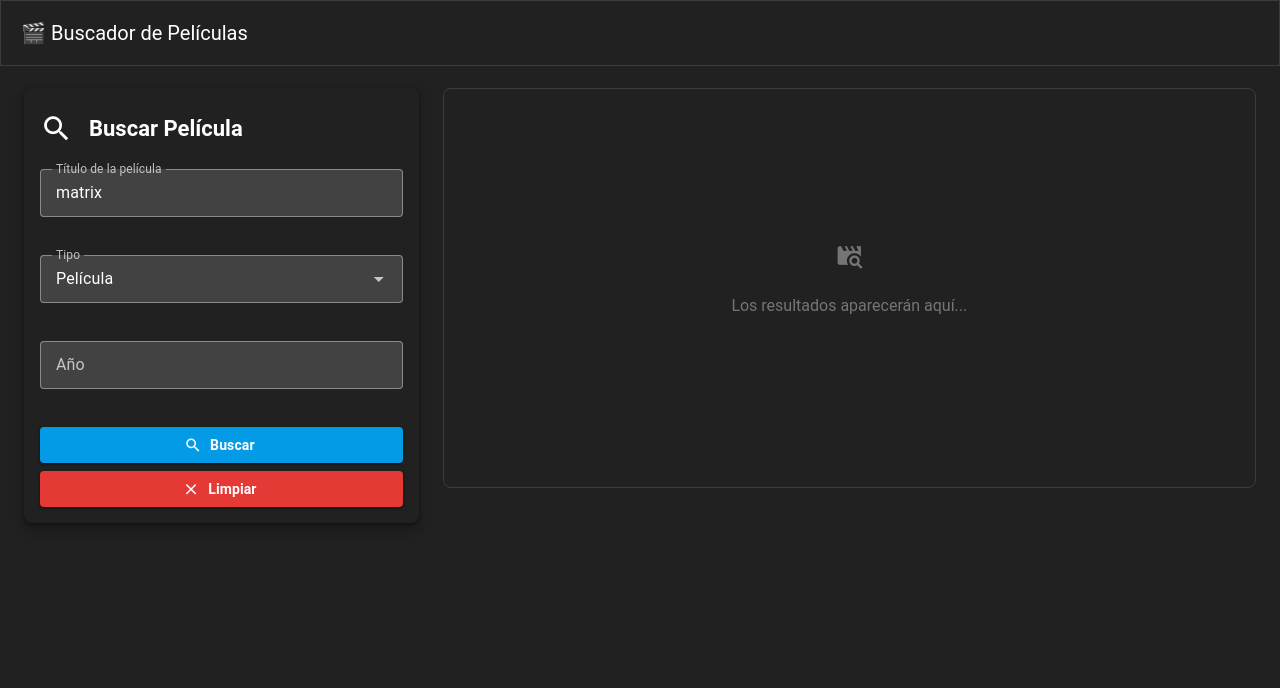
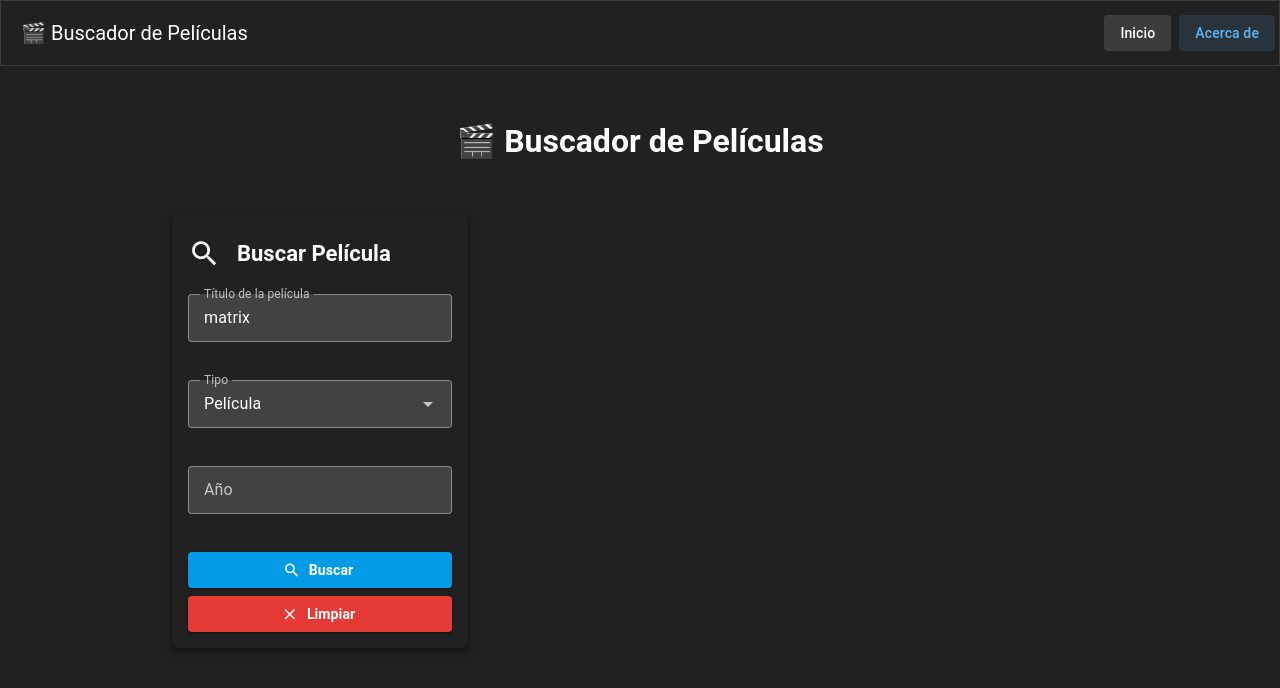
Before and after one commit to DiegoCanoRo/sistema-busqueda-peliculas, a Vue app: page / in a window 1280 px wide. Shown: the top 688 px of the page. Built offline with nearby package versions, Linux system fonts and the light colour scheme; a small style sheet from the web is missing; the HTML template or start-up script is replaced by a standard one.

Commit message:
traslado de buscador a index.vue y implemento de router-view

```diff
--- a/src/App.vue
+++ b/src/App.vue
@@ -2,94 +2,16 @@
   <v-app theme="dark">
     <v-app-bar color="grey-darken-4" flat border>
       <v-app-bar-title>🎬 Buscador de Películas</v-app-bar-title>
+      <v-spacer></v-spacer>
+      <v-btn to="/" variant="text" class="mr-2">Inicio</v-btn>
+      <v-btn to="/about" variant="tonal" color="blue-lighten-2">Acerca de</v-btn>
     </v-app-bar>
 
     <v-main class="bg-grey-darken-4">
-      <v-container fluid class="pa-6">
-        <v-row>
-          <v-col cols="12" md="4">
-            <MovieSearch @search-movies="buscarPeliculas" />
-          </v-col>
-
-          <v-col cols="12" md="8">
-            <LoadingSpinner :loading="cargando" />
-
-            <MovieList
-              v-if="peliculas && peliculas.length > 0"
-              :peliculas="peliculas"
-              @select-movie="seleccionarPelicula"
-            />
-
-            <v-sheet
-              v-else-if="!cargando"
-              border
-              rounded="lg"
-              class="d-flex align-center justify-center bg-transparent text-grey-darken-1"
-              height="400"
-            >
-              <div class="text-center">
-                <v-icon icon="mdi-movie-search" size="large" class="mb-2"></v-icon>
-                <p>{{ error || 'Los resultados aparecerán aquí...' }}</p>
-              </div>
-            </v-sheet>
-
-            <MovieDetails
-              v-if="peliculaSeleccionada"
-              :movie="peliculaSeleccionada"
-              @close-details="peliculaSeleccionada = null"
-            />
-          </v-col>
-        </v-row>
-      </v-container>
+      <router-view />
     </v-main>
   </v-app>
 </template>
 
 <script setup>
-import { ref } from 'vue'
-import MovieSearch from './components/MovieSearch.vue'
-import MovieList from './components/MovieList.vue'
-import MovieDetails from './components/MovieDetails.vue'
-import LoadingSpinner from './components/LoadingSpinner.vue'
-import { searchMovies, getMovieDetails } from './services/movieApi'
-
-const peliculas = ref([])
-const peliculaSeleccionada = ref(null)
-const cargando = ref(false)
-const error = ref('')
-
-// Lógica de búsqueda
-const buscarPeliculas = async (parametros) => {
-  cargando.value = true
-  error.value = ''
-
-  try {
-    const data = await searchMovies(parametros)
-    if (data && data.Response === 'True') {
-      peliculas.value = data.Search
-    } else {
-      peliculas.value = []
-      error.value = data.Error || 'No se encontraron resultados para tu búsqueda.'
-    }
-  } catch (err) {
-    error.value = 'Hubo un error al conectar con el servidor.'
-    console.error('Error en búsqueda:', err)
-  } finally {
-    cargando.value = false
-  }
-}
-
-// Lógica de detalles
-const seleccionarPelicula = async (id) => {
-  cargando.value = true
-  try {
-    const data = await getMovieDetails(id)
-    peliculaSeleccionada.value = data
-  } catch (err) {
-    error.value = 'No se pudieron cargar los detalles.'
-    console.error('Error en detalles:', err)
-  } finally {
-    cargando.value = false
-  }
-}
 </script>
--- a/src/components/MovieSearch.vue
+++ b/src/components/MovieSearch.vue
@@ -84,7 +84,7 @@ const year = ref('')
 
 const onSearch = () => {
   if (query.value.trim()) {
-    // Emitimos el objeto al componente padre (index.vue)
+
     emit('search-movies', {
       query: query.value,
       tipo: tipo.value,
--- a/src/pages/index.vue
+++ b/src/pages/index.vue
@@ -9,24 +9,24 @@
     <v-row>
       <v-col cols="12" md="4">
         <movie-search
-              @search-movies="handleSearch"
+          @search-movies="buscarPeliculas"
           @clear-results="handleClear"
         />
       </v-col>
 
       <v-col cols="12" md="8">
-            <loading-spinner :loading="loading" />
+        <loading-spinner :loading="cargando" />
 
         <movie-list
-              v-if="movies.length > 0"
-              :movies="movies"
-              @select-movie="handleMovieSelect"
+          v-if="peliculas.length > 0"
+          :peliculas="peliculas"
+          @select-movie="seleccionarPelicula"
         />
 
         <movie-details
-              v-if="selectedMovie"
-              :movie="selectedMovie"
-              @close-details="handleCloseDetails"
+          v-if="peliculaSeleccionada"
+          :movie="peliculaSeleccionada"
+          @close-details="peliculaSeleccionada = null"
         />
 
         <v-alert
@@ -49,50 +49,47 @@ import MovieDetails from '../components/MovieDetails.vue'
 import LoadingSpinner from '../components/LoadingSpinner.vue'
 import { searchMovies, getMovieDetails } from '../services/movieApi'
 
-const movies = ref([])
-const selectedMovie = ref(null)
-const loading = ref(false)
+
+const peliculas = ref([])
+const peliculaSeleccionada = ref(null)
+const cargando = ref(false)
 const error = ref('')
 
-const handleSearch = async (searchParams) => {
-  loading.value = true
+const buscarPeliculas = async (searchParams) => {
+  cargando.value = true
   error.value = ''
 
   try {
     const response = await searchMovies(searchParams)
     if (response.Search) {
-      movies.value = response.Search
+      peliculas.value = response.Search
     } else {
-      movies.value = []
+      peliculas.value = []
       error.value = 'No se encontraron películas'
     }
   } catch (err) {
     error.value = 'Error al buscar películas'
     console.error(err)
   } finally {
-    loading.value = false
+    cargando.value = false
   }
 }
 
-const handleMovieSelect = async (imdbID) => {
-  loading.value = true
+const seleccionarPelicula = async (imdbID) => {
+  cargando.value = true
   try {
-    selectedMovie.value = await getMovieDetails(imdbID)
+    peliculaSeleccionada.value = await getMovieDetails(imdbID)
   } catch (err) {
     error.value = 'Error al cargar detalles de la película'
     console.error(err)
   } finally {
-    loading.value = false
+    cargando.value = false
   }
 }
 
-const handleCloseDetails = () => {
-  selectedMovie.value = null
-}
-
 const handleClear = () => {
-  movies.value = []
-  selectedMovie.value = null
+  peliculas.value = []
+  peliculaSeleccionada.value = null
   error.value = ''
 }
 </script>
```
Lines whose indentation alone changed are shown as unchanged.
